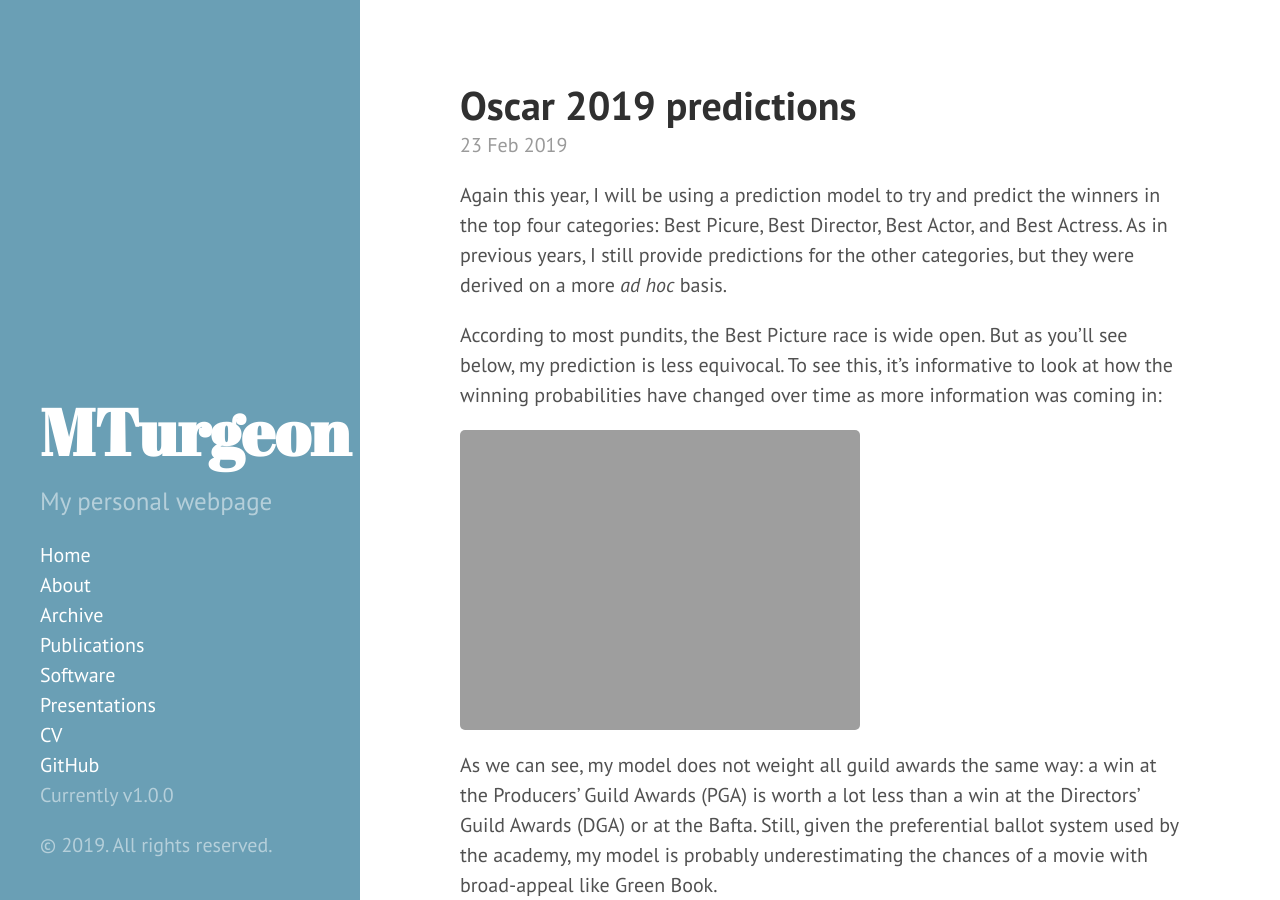
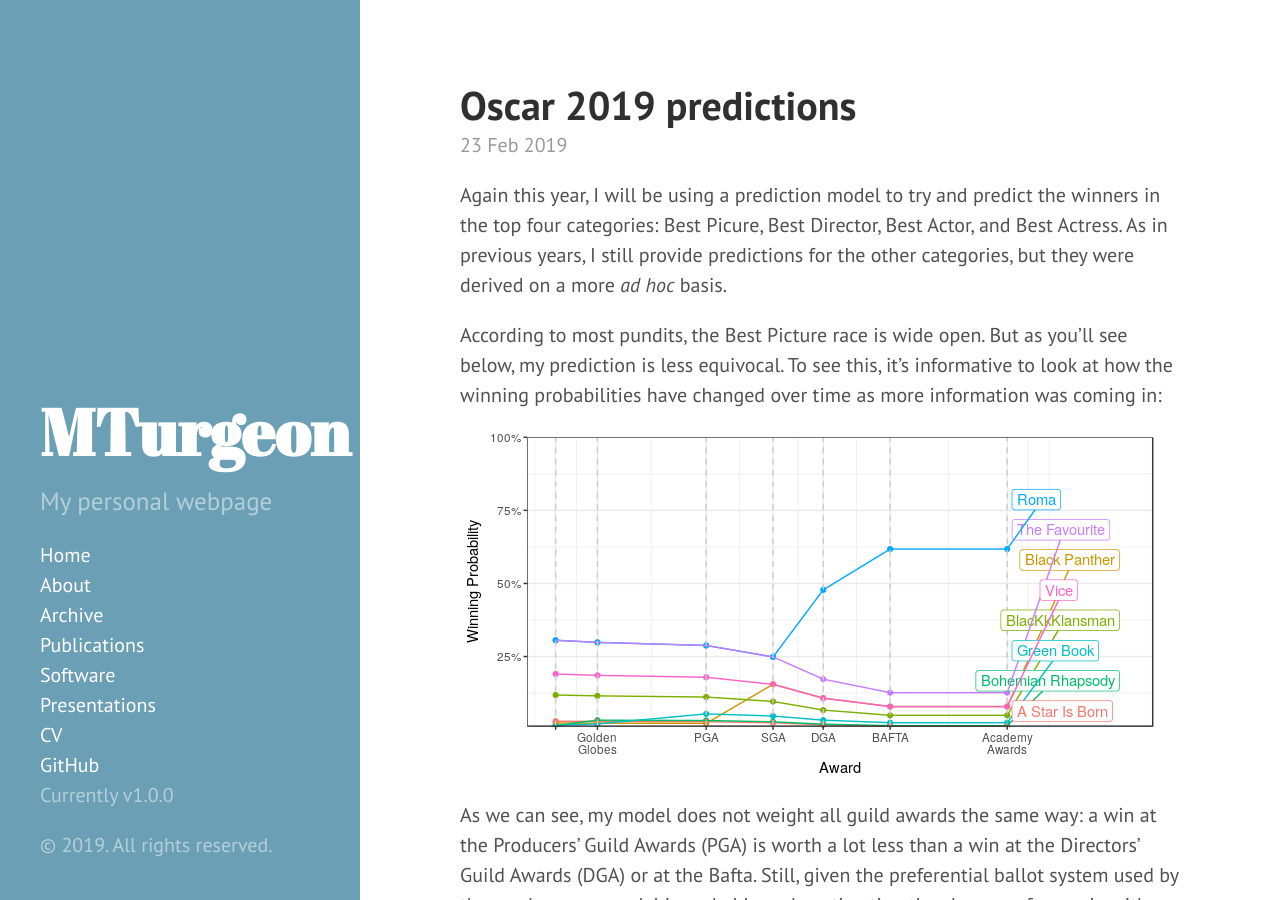
Before and after one commit to turgeonmaxime/old_website, a Jekyll site: the page built from _posts/2019-02-23-oscar-predictions.md, in a window 1280 px wide and 900 px high. Built offline with Jekyll 4.4.1, drawn with Linux system fonts in a browser that asks for light colours; comment, search, counter and statistics services are not loaded.

Commit message:
fix figure

```diff
--- a/_posts/2019-02-23-oscar-predictions.md
+++ b/_posts/2019-02-23-oscar-predictions.md
@@ -10,7 +10,7 @@ Again this year, I will be using a prediction model to try and predict the winne
 
 According to most pundits, the Best Picture race is wide open. But as you'll see below, my prediction is less equivocal. To see this, it's informative to look at how the winning probabilities have changed over time as more information was coming in:
 
-![Winning probabilities]({{ site.github.url }}/figure/posts/oscar2019_bestPic.pdf "Winning probabilities over time")
+![Winning probabilities]({{ site.github.url }}/figure/posts/oscar2019_bestPic.png "Winning probabilities over time")
 
 As we can see, my model does not weight all guild awards the same way: a win at the Producers' Guild Awards (PGA) is worth a lot less than a win at the Directors' Guild Awards (DGA) or at the Bafta. Still, given the preferential ballot system used by the academy, my model is probably underestimating the chances of a movie with broad-appeal like Green Book.
 
```
Also changed, not shown: figure/posts/oscar2019_bestPic.png (added).
